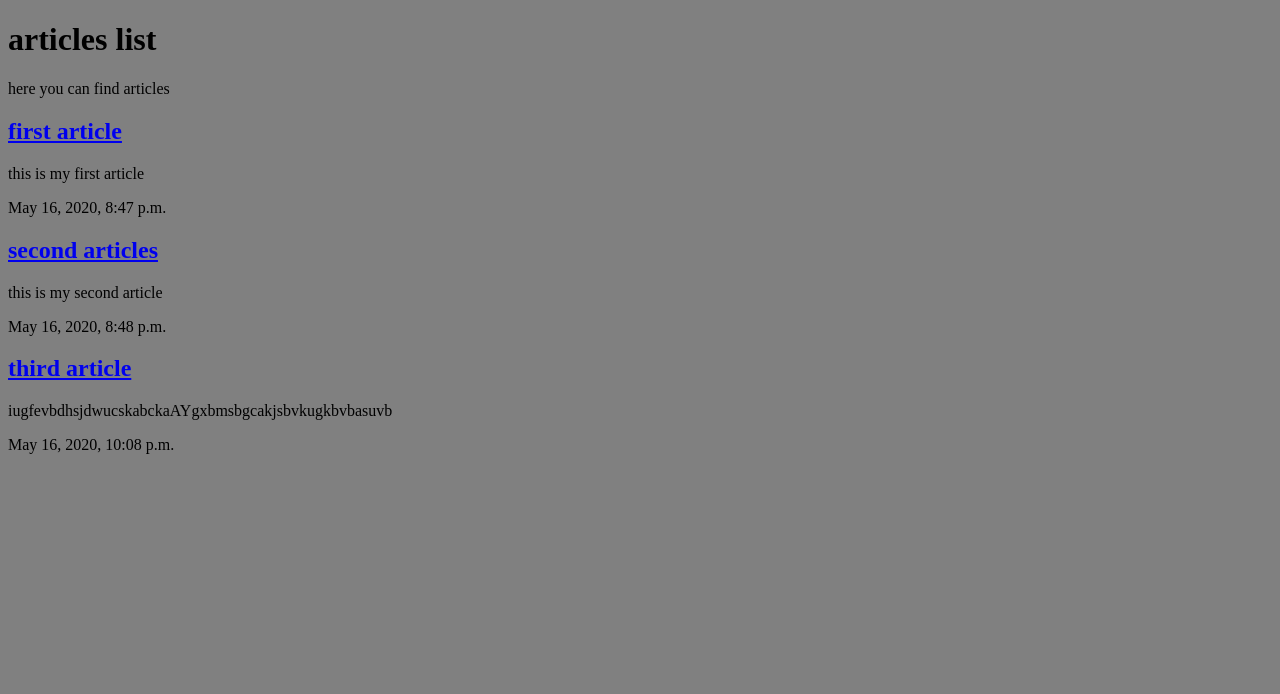
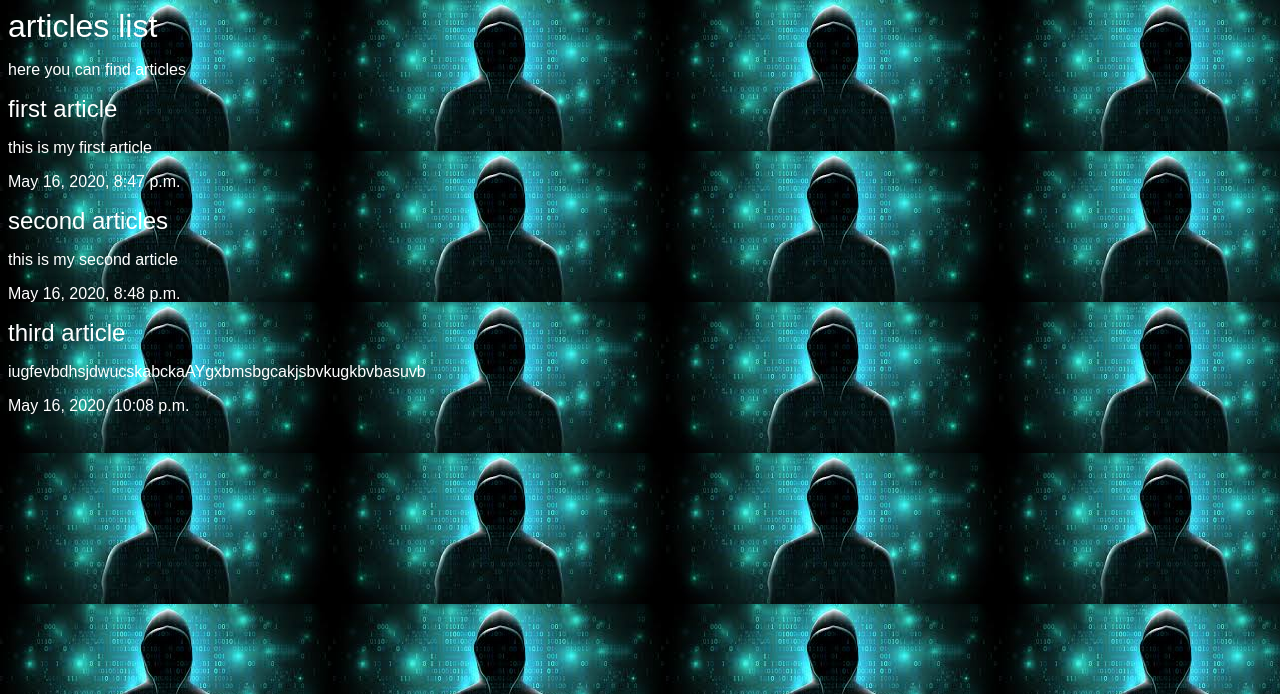
Before and after one commit to alighare/my_django_blog, a Django app: page /articles/ in a window 1280 px wide. Shown: the top 694 px of the page. Run offline with Django 3.2, Linux system fonts and the light colour scheme; data comes from the database, SQL or seed files in the repository.

Commit message:
css coding

```diff
--- a/articles/templates/articles/article_list.html
+++ b/articles/templates/articles/article_list.html
@@ -7,7 +7,7 @@
     <link rel="stylesheet" href="{% static 'style.css'%}">
   </head>
   <body>
-    <div class="container">
+<div class="container">
       <h1>articles list</h1>
       <p>here you can find articles</p>
       {% for arg in articles%}
@@ -15,6 +15,6 @@
       <p>{{arg.snippet}}</p>
       <p>{{arg.date}}</p>
       {% endfor %}
-    </div>
+</div>
   </body>
 </html>
--- a/static_files/style.css
+++ b/static_files/style.css
@@ -1,3 +1,17 @@
 body {
-  background-color: gray;
+  background-color: #0f121f;
+  background-image:url(/static/hacker.jpg);
+  color:#fff;
 }
+body *{
+  font-family:arial;
+}
+
+h1,h2,h3,h4,h5{
+  font-weight:normal;
+  margin:0;
+}
+ a,a:hover,a:visited{
+   color:#fff;
+   text-decoration:none;
+ }
```
Also changed, not shown: static_files/hacker.jpg (added).
